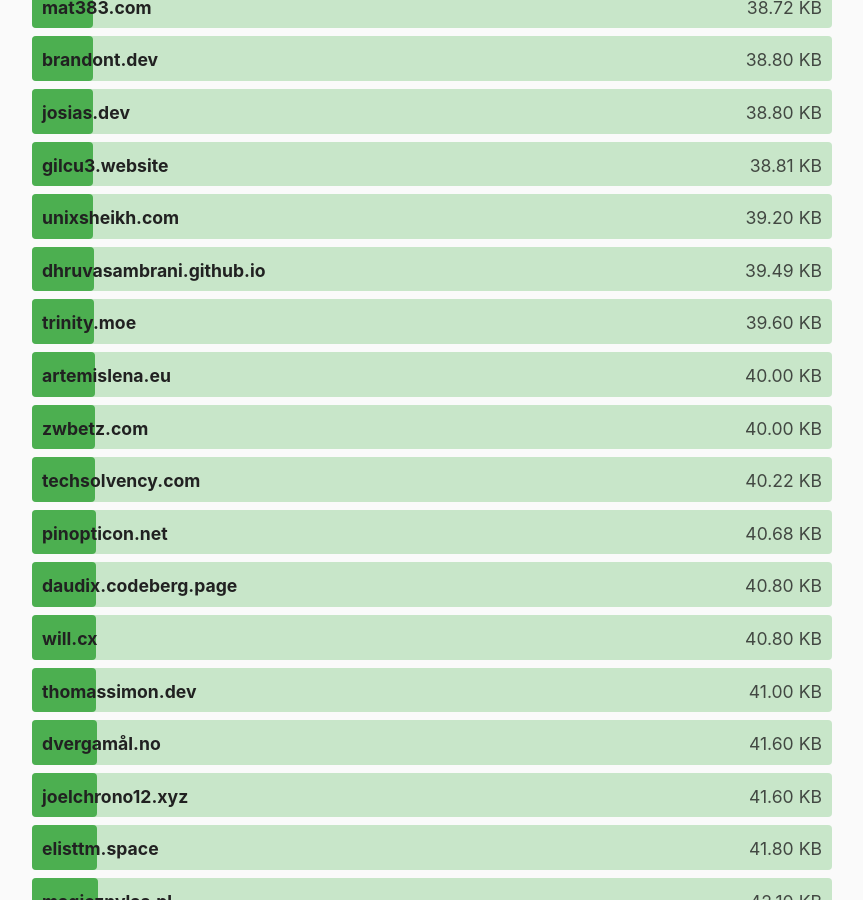
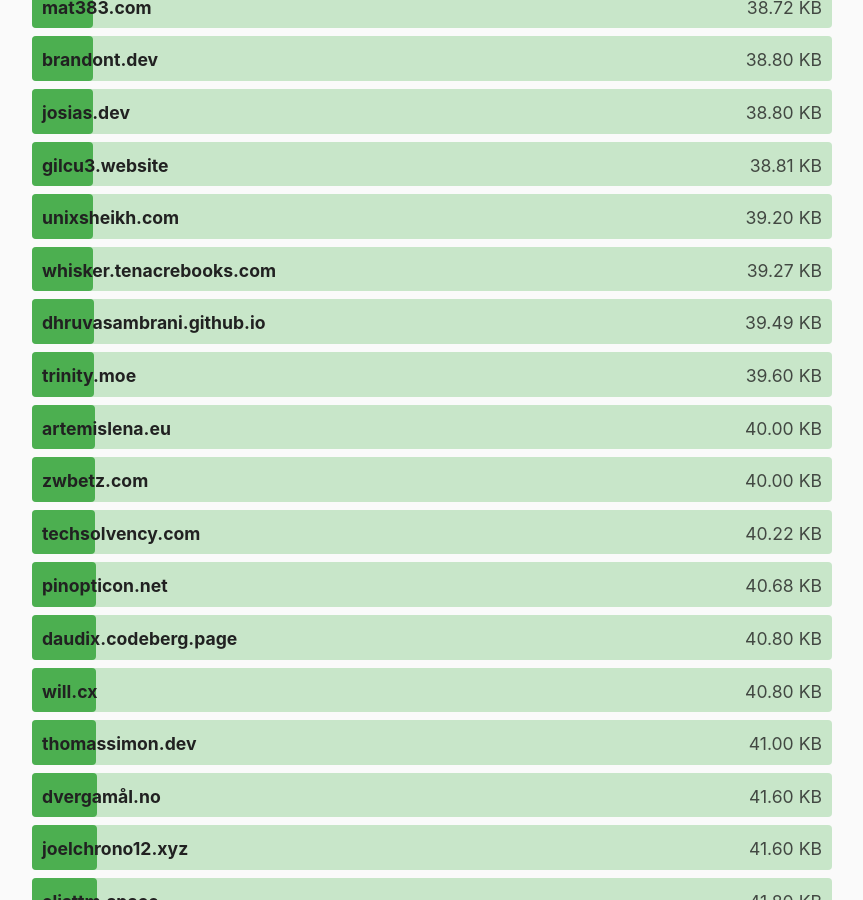
Before and after one commit to kevquirk/512kb.club, a Jekyll site: the page built from index.md, in a window 1280 px wide and 900 px high, scrolled down 16260 px. Shown: the whole window, without its empty margins (208-1071 px from the left). Built offline with Jekyll 4.4.1, drawn with Linux system fonts in a browser that asks for light colours.

Commit message:
Add whisker.tenacrebooks.com

```diff
--- a/_data/sites.yml
+++ b/_data/sites.yml
@@ -4088,6 +4088,11 @@
   size: 55.17
   last_checked: 2024-07-02
 
+- domain: whisker.tenacrebooks.com
+  url: http://whisker.tenacrebooks.com/
+  size: 39.27
+  last_checked: 2024-09-27
+
 - domain: whoisyoges.eu.org
   url: https://whoisyoges.eu.org/
   size: 94.3
```
